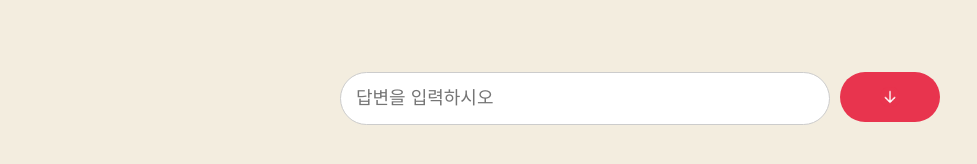
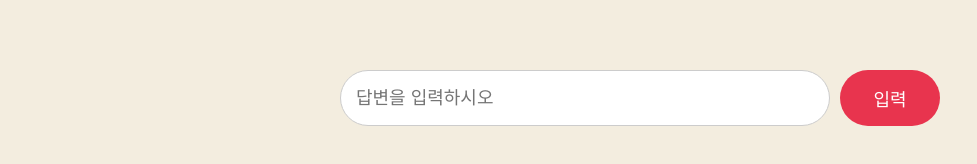
Before and after one commit to spartacontents/marketing-ai-service, a React (Create React App) app: page /counseling in a window 1280 px wide. Shown: the part 612-776 px from the top of the page, without its empty margins (0-977 px from the left). Built offline with nearby package versions, Linux system fonts and the light colour scheme.

Commit message:
[CSS]: update input btn text

```diff
--- a/src/routes/Input.js
+++ b/src/routes/Input.js
@@ -1,5 +1,4 @@
 import { useState } from 'react';
-import btnSend from '../assets/send_btn.png';
 
 function Input({ onSend }) {
   const [input, setInput] = useState('');
@@ -31,16 +30,10 @@ function Input({ onSend }) {
           display: 'flex',
           alignItems: 'center',
           justifyContent: 'center',
+          fontSize: "18px"
         }}
       >
-        <img
-          src={btnSend} // 원하는 이미지의 URL
-          alt="보내기"
-          style={{
-            height: '20px', // 이미지 크기 조정
-            width: '20px',  // 이미지 크기 조정
-          }}
-        />
+        입력
     </button>
     </form>
   );
```
Also changed, not shown: src/assets/send_btn.png (deleted).
